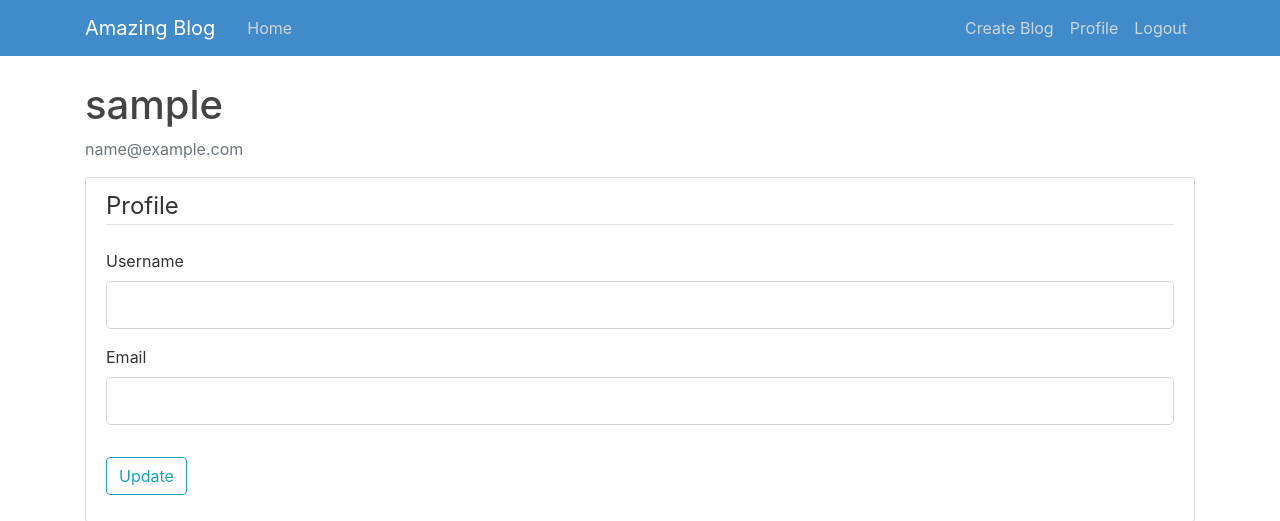
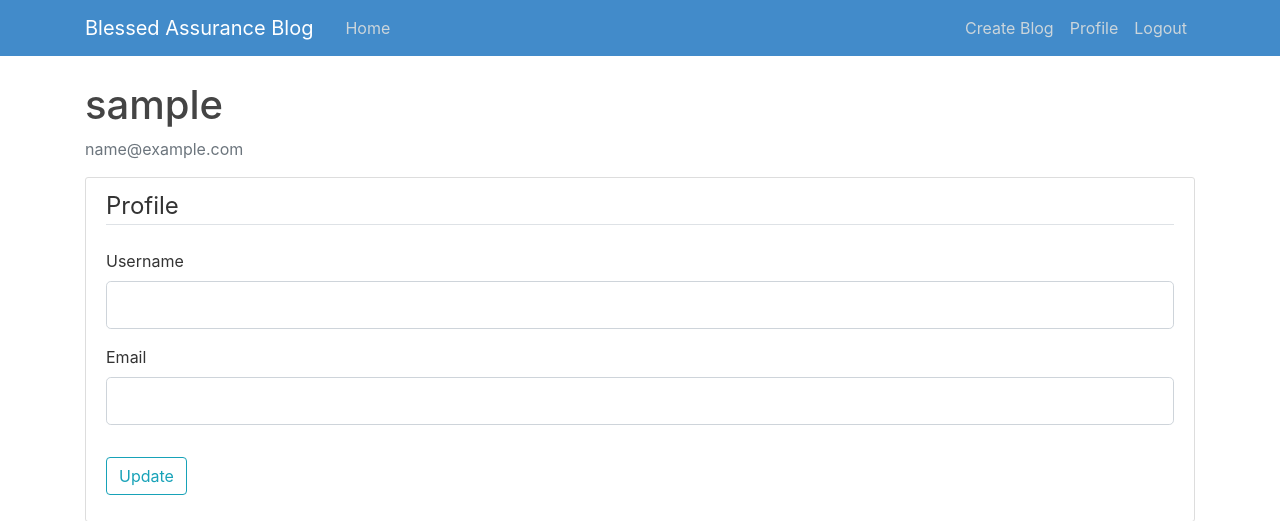
Before and after one commit to BlessedAssurance/Blessed-Blog, a Flask app: page /account in a window 1280 px wide. Shown: the top 521 px of the page. Run offline with Flask 2, Linux system fonts and the light colour scheme; the visitor is signed in with stand-in values (Sample User, id 1); data comes from the database, SQL or seed files in the repository; some libraries are stand-ins or nearby versions.

Commit message:
updated body content

```diff
--- a/blog/templates/design.html
+++ b/blog/templates/design.html
@@ -24,7 +24,7 @@
     <header class="site-header">
         <nav class="navbar navbar-expand-md navbar-dark bg-steel fixed-top">
             <div class="container">
-                <a class="navbar-brand mr-4" href="/">Amazing Blog</a>
+                <a class="navbar-brand mr-4" href="/">Blessed Assurance Blog</a>
                 <button class="navbar-toggler" type="button" data-toggle="collapse" data-target="#navbarToggle"
                     aria-controls="navbarToggle" aria-expanded="false" aria-label="Toggle navigation">
                     <span class="navbar-toggler-icon"></span>
@@ -32,7 +32,7 @@
                 <div class="collapse navbar-collapse" id="navbarToggle">
                     <div class="navbar-nav mr-auto">
                         <a class="nav-item nav-link" href="{{ url_for('home') }}">Home</a>
-                        <!-- <a class="nav-item nav-link" href="{{ url_for('about') }}">About</a> -->
+
                     </div>
                     <!-- Navbar Right Side -->
                     <div class="navbar-nav">
@@ -65,8 +65,7 @@
         </div>
         {% block content %}{% endblock %}
     </main>
-        <!-- Footer block  -->
-        {% block footer %} {% include 'footer.html' %} {% endblock %}
+
 
 
 
@@ -82,6 +81,9 @@
     <script src="https://maxcdn.bootstrapcdn.com/bootstrap/4.0.0/js/bootstrap.min.js"
         integrity="sha384-JZR6Spejh4U02d8jOt6vLEHfe/JQGiRRSQQxSfFWpi1MquVdAyjUar5+76PVCmYl"
         crossorigin="anonymous"></script>
+
 </body>
-
+<br><br><br><br><br><br><br><br><br><br>
+<!-- Footer block  -->
+{% block footer %} {% include 'footer.html' %} {% endblock %}
 </html>
```
